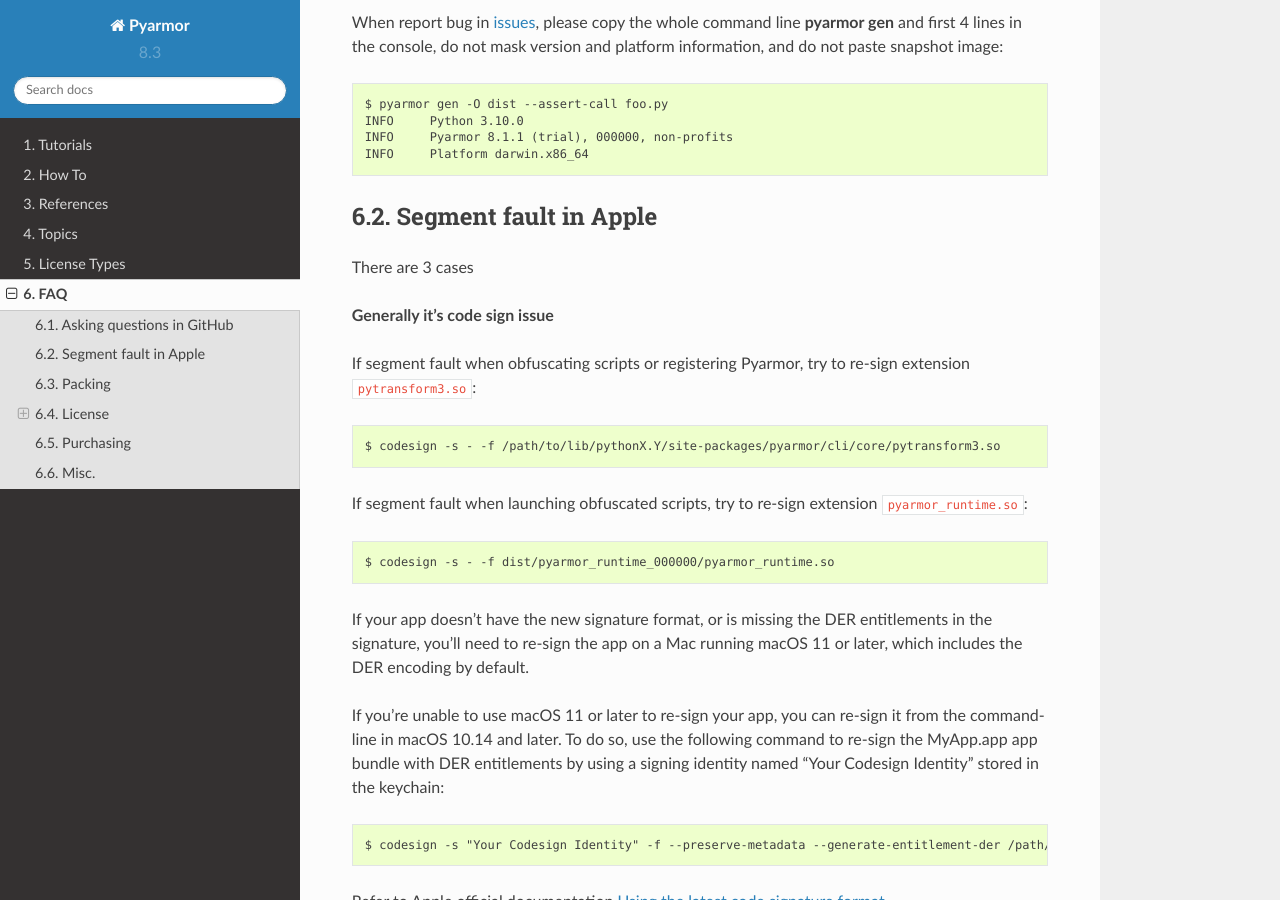
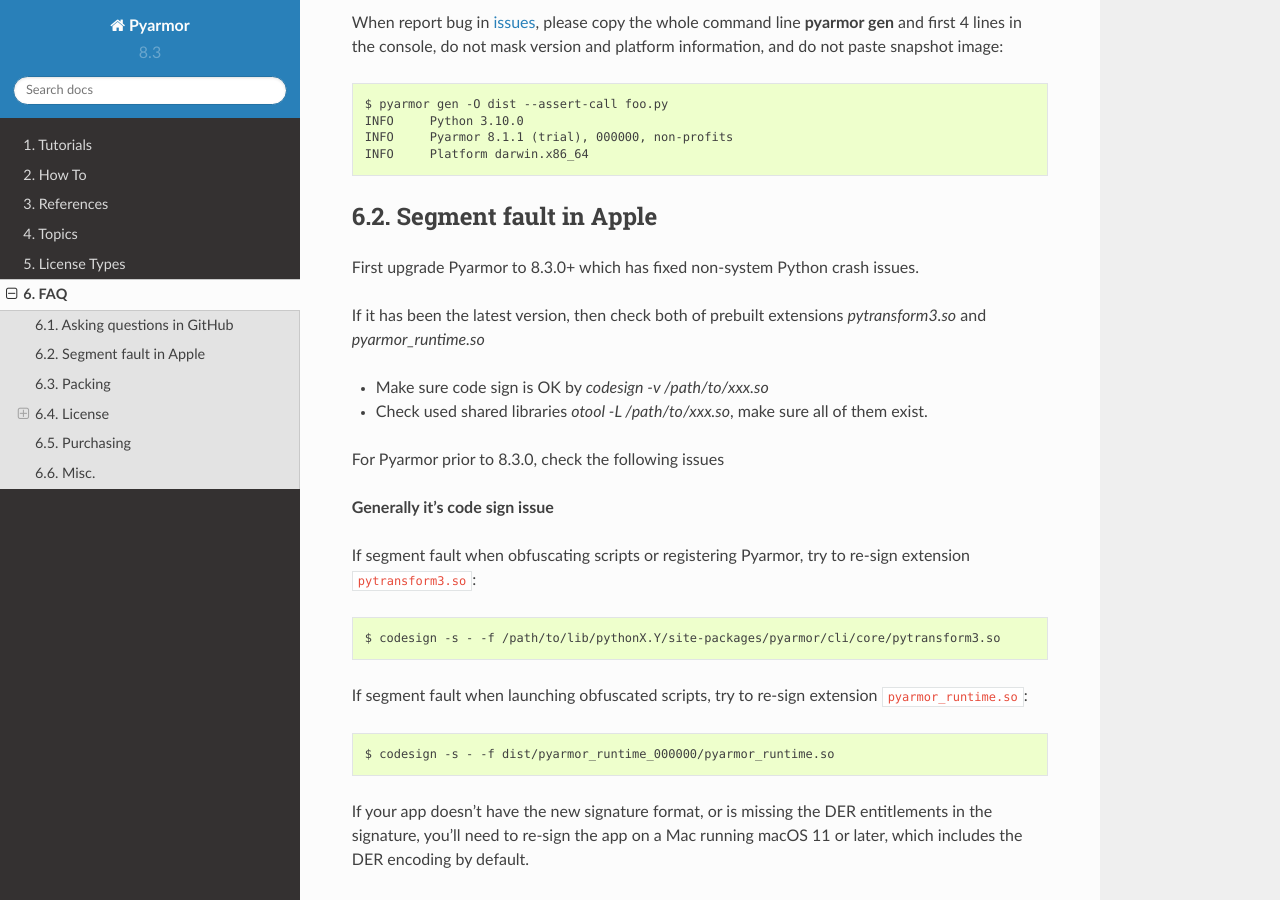
Before and after one commit to dashingsoft/pyarmor, a Sphinx documentation site: the page built from docs/questions.rst, in a window 1280 px wide and 900 px high, scrolled down 709 px. Built offline with Sphinx 7.4.7 and the Read the Docs theme 2.0.0, drawn with Linux system fonts in a browser that asks for light colours.

Commit message:
Doc Pyarmor crash solution in Apple by upgrading to 8.3.0+

```diff
--- a/docs/questions.rst
+++ b/docs/questions.rst
@@ -55,7 +55,14 @@
 Segment fault in Apple
 ======================
 
-There are 3 cases
+First upgrade Pyarmor to 8.3.0+ which has fixed non-system Python crash issues.
+
+If it has been the latest version, then check both of prebuilt extensions `pytransform3.so` and `pyarmor_runtime.so`
+
+* Make sure code sign is OK by `codesign -v /path/to/xxx.so`
+* Check used shared libraries `otool -L /path/to/xxx.so`, make sure all of them exist.
+
+For Pyarmor prior to 8.3.0, check the following issues
 
 **Generally it's code sign issue**
 
```
